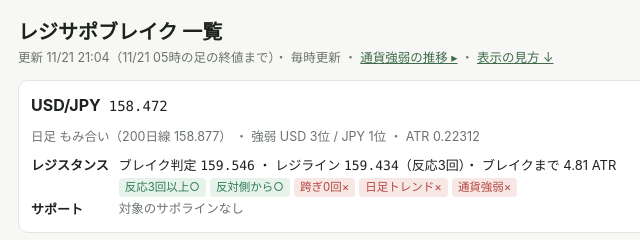
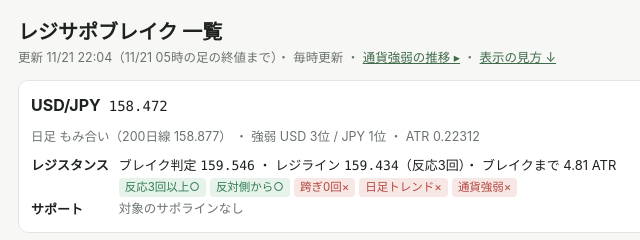
Before and after one commit to satoshino-python/fx-overview, a plain HTML site: page index.html in a window 1280 px wide. Shown: the top 240 px of the page, 254-894 px from the left. Drawn offline with Linux system fonts and the light colour scheme.

Commit message:
一覧を更新 2026-11-21 22:04

```diff
--- a/index.html
+++ b/index.html
@@ -49,7 +49,7 @@
     .ztools .rng{font-size:12px;color:var(--sub);margin-left:auto}
     #cc,#sc,#sa{cursor:grab;user-select:none;-webkit-user-select:none}</style><div class="wrap">
     <div><h1>レジサポブレイク 一覧</h1>
-    <div class="upd">更新 11/21 21:04（11/21 05時の足の終値まで）・ 毎時更新 ・ <a href="#strength" onclick="SR.strength();return false">通貨強弱の推移 ▸</a> ・ <a href="#guide" onclick="document.getElementById('guide').open=true">表示の見方 ↓</a></div></div>
+    <div class="upd">更新 11/21 22:04（11/21 05時の足の終値まで）・ 毎時更新 ・ <a href="#strength" onclick="SR.strength();return false">通貨強弱の推移 ▸</a> ・ <a href="#guide" onclick="document.getElementById('guide').open=true">表示の見方 ↓</a></div></div>
     <div class="card tap" role="button" tabindex="0" onclick="SR.open('USD_JPY')">
       <div class="head"><span class="sym">USD/JPY</span><span class="px">158.472</span><span class="tag go">チャート ▸</span></div>
       <div class="meta">日足 もみ合い（200日線 158.877） ・ 強弱 USD 3位 / JPY 1位 ・ ATR 0.22312</div>
```
